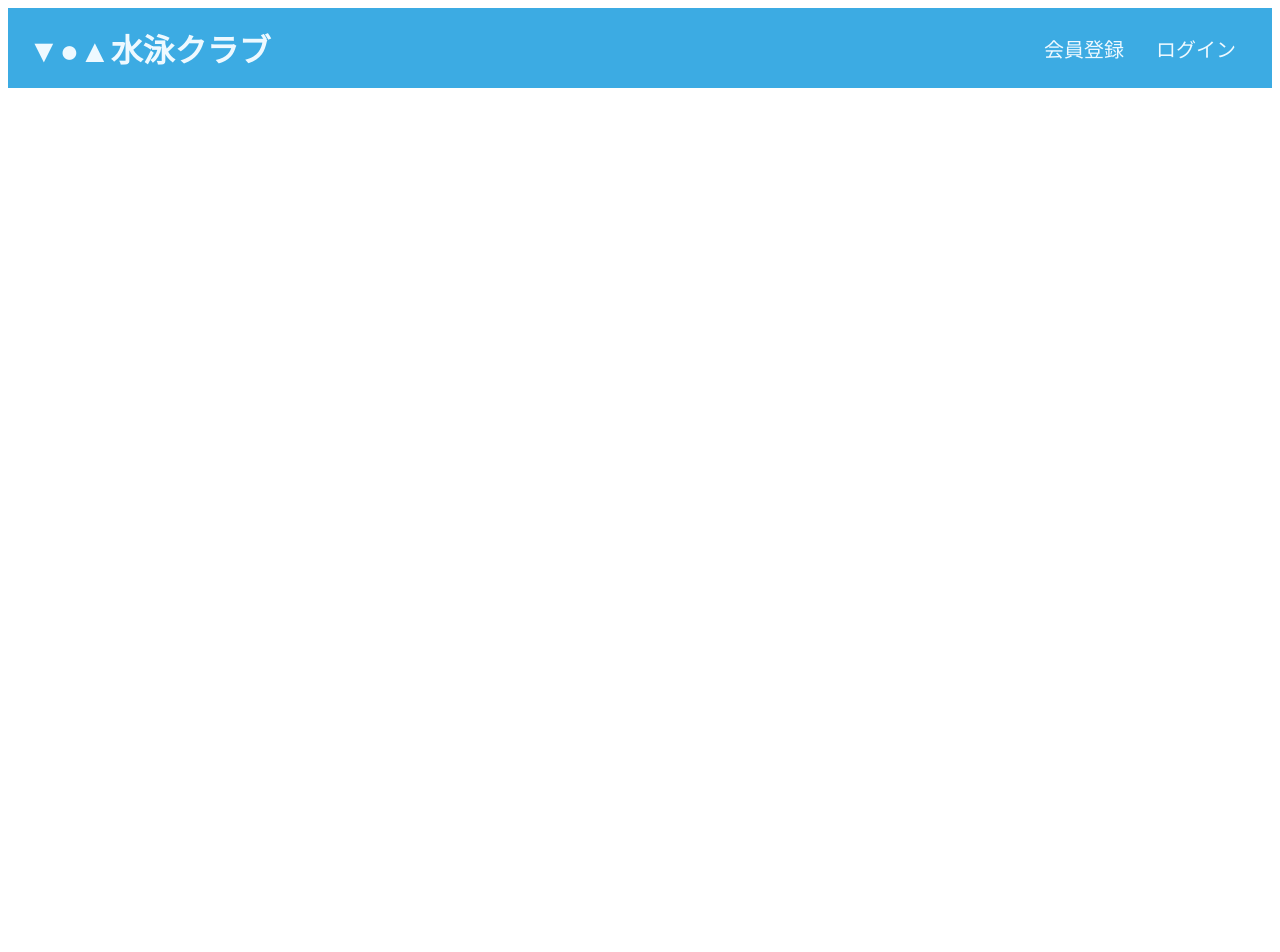
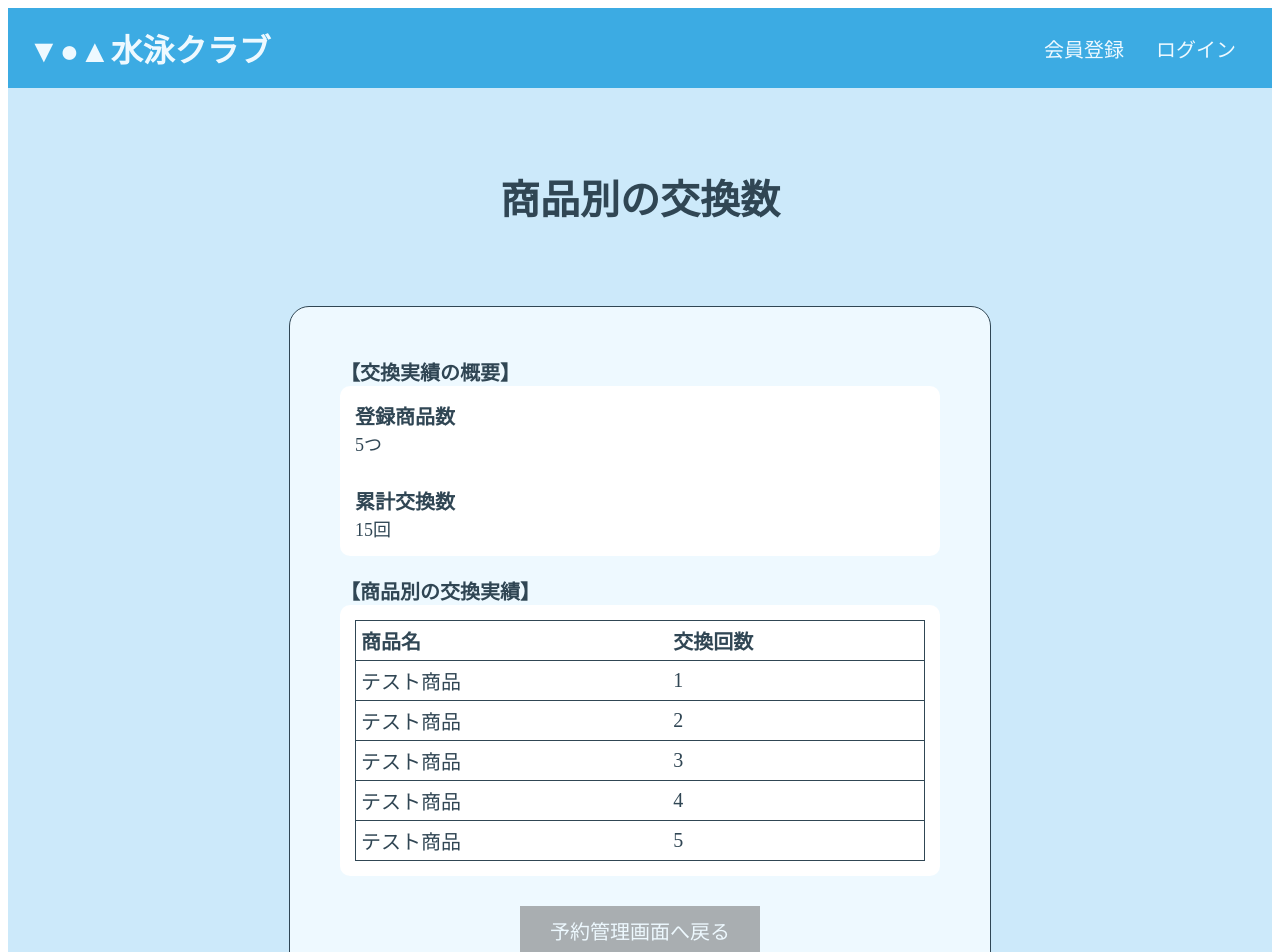
Before and after one commit to hirata784/laravel-swimming-reservation-app, a Nuxt app in the folder frontend/: page /admin/RewardItems in a window 1280 px wide. Before the commit this address had no page. Shown: the top 952 px of the page. Before the commit the page ends 800 px from the top, so only its background shows below. Built offline with nearby package versions, Linux system fonts and the light colour scheme.

Commit message:
feat：商品別の交換数画面のUIを追加

```diff
--- /dev/null
+++ b/frontend/app/pages/admin/RewardItems.vue
@@ -0,0 +1,143 @@
+<template>
+    <div class="list">
+        <div class="list-content">
+            <h2 class="title">商品別の交換数</h2>
+            <div class="list-card">
+                <p class="section-title">【交換実績の概要】</p>
+                <div class="group">
+                    <div class="item-group">
+                        <p class="label">登録商品数</p>
+                        <p class="item">5つ</p>
+                    </div>
+                    <div class="item-group">
+                        <p class="label">累計交換数</p>
+                        <p class="item">15回</p>
+                    </div>
+                </div>
+                <p class="section-title">【商品別の交換実績】</p>
+                <div class="group">
+                    <div class="item-group">
+                        <table class="item-list">
+                            <tbody>
+                                <tr>
+                                    <th>商品名</th>
+                                    <th>交換回数</th>
+                                </tr>
+                                <template v-for="i in 5" :key="i">
+                                    <tr>
+                                        <td>テスト商品</td>
+                                        <td>{{ i }}</td>
+                                    </tr>
+                                </template>
+                            </tbody>
+                        </table>
+                    </div>
+                </div>
+                <button class="return-btn" type="button">
+                    予約管理画面へ戻る
+                </button>
+            </div>
+        </div>
+    </div>
+</template>
+
+<style scoped>
+p {
+    margin: 0;
+}
+
+.list {
+    background-color: #cce9fa;
+    width: 100%;
+    text-align: center;
+    position: relative;
+}
+
+.list-content {
+    padding: 80px 0 1px;
+}
+
+.title {
+    margin: 0;
+    font-size: 40px;
+    color: #304654;
+}
+
+.list-card {
+    width: 50%;
+    max-width: 600px;
+    margin: 80px auto;
+    padding: 30px 50px;
+    border: 1px solid #304654;
+    border-radius: 20px;
+    background-color: #eef9ff;
+}
+
+.section-title {
+    font-size: 20px;
+    font-weight: bold;
+    color: #304654;
+    text-align: left;
+    margin-top: 20px;
+}
+
+.group {
+    background-color: #ffffff;
+    padding: 15px;
+    border-radius: 10px;
+}
+
+.item-group {
+    margin-bottom: 30px;
+    width: 100%;
+    display: flex;
+    flex-direction: column;
+}
+
+.item-group:last-child {
+    margin-bottom: 0;
+}
+
+.label {
+    font-size: 20px;
+    font-weight: bold;
+    color: #304654;
+    text-align: left;
+}
+
+.item {
+    font-size: 18px;
+    color: #304654;
+    text-align: left;
+}
+
+.item-list {
+    width: 100%;
+    margin: 0 auto;
+    text-align: center;
+    border-collapse: collapse;
+    border: 1px solid #304654;
+    color: #304654;
+    font-size: 20px;
+}
+
+tr,
+th,
+td {
+    border-bottom: 1px solid #304654;
+    text-align: left;
+    padding: 5px;
+}
+
+.return-btn {
+    border: none;
+    background-color: #666666;
+    opacity: 0.5;
+    color: #eef9ff;
+    padding: 10px 20px;
+    margin: 30px 20px 0;
+    font-size: 20px;
+    cursor: pointer;
+    width: 40%;
+}
+</style>
```
